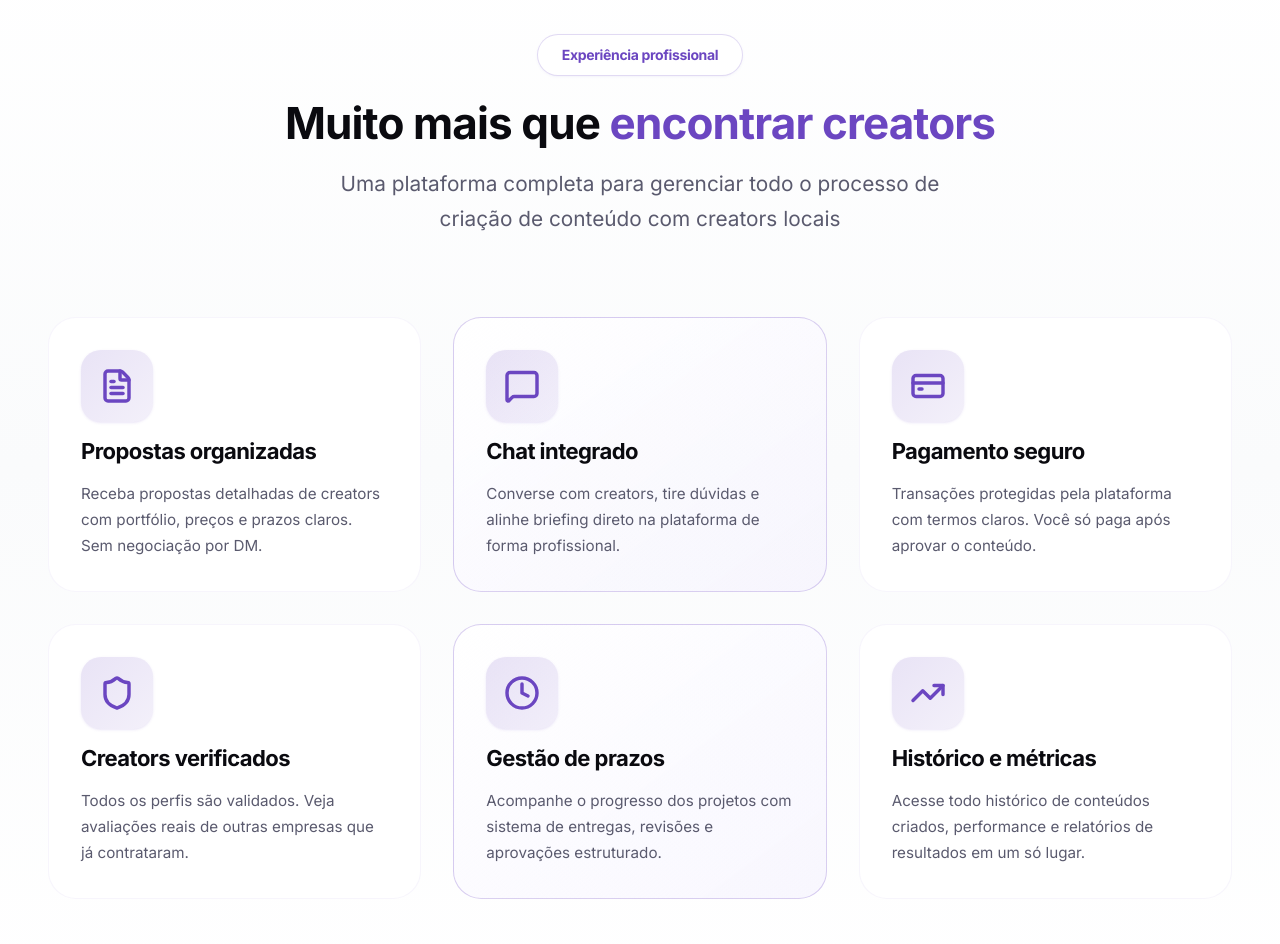
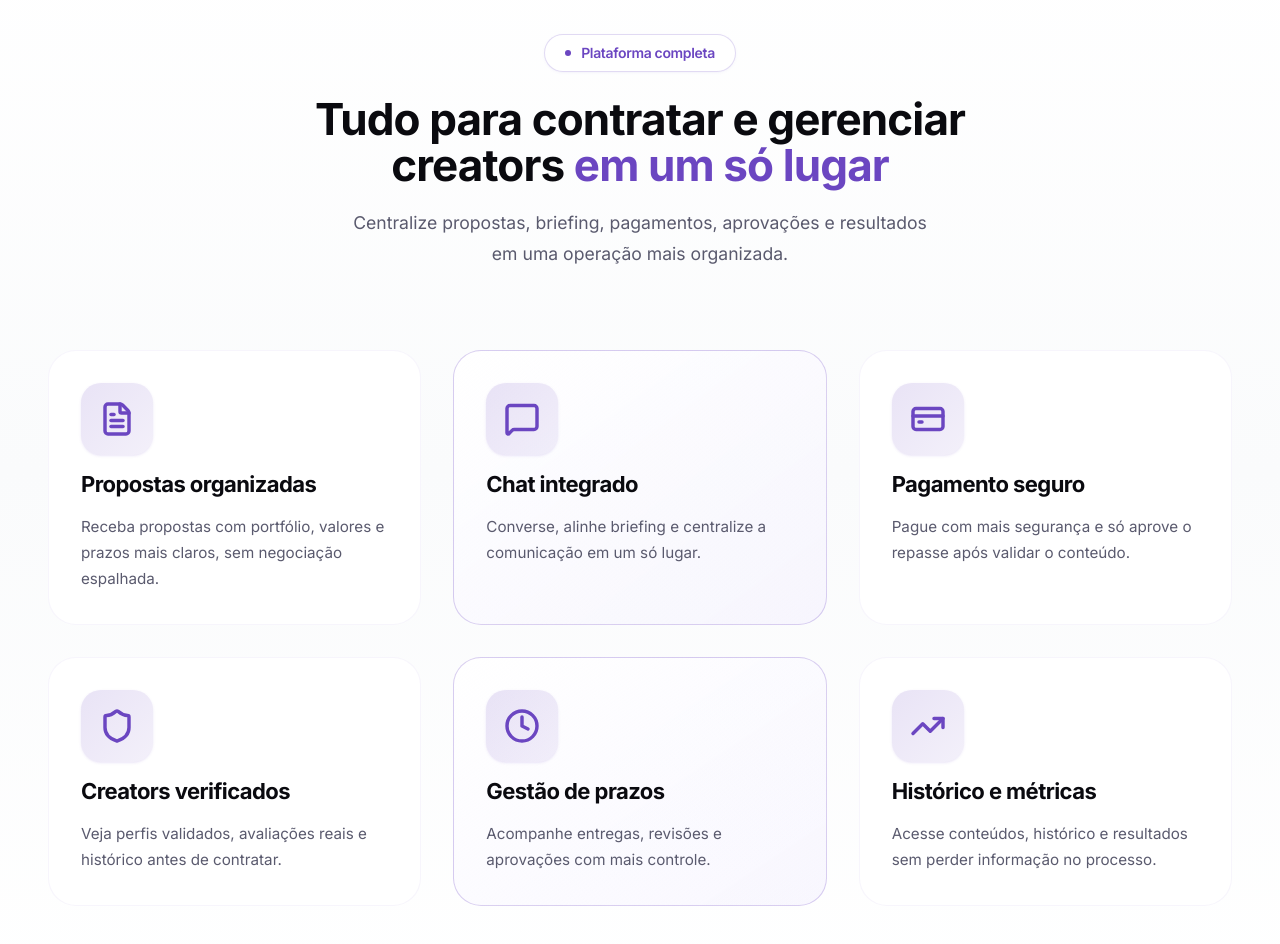
Before and after one commit to MogLuiz/ugc-lp, a Next.js app: page / in a window 1280 px wide. Shown: the part 3440-4384 px from the top of the page. Built offline with nearby package versions, Linux system fonts and the light colour scheme.

Commit message:
refactor: section

```diff
--- a/src/components/Benefits.tsx
+++ b/src/components/Benefits.tsx
@@ -4,37 +4,37 @@ const benefits = [
   {
     icon: FileText,
     title: "Propostas organizadas",
-    description: "Receba propostas detalhadas de creators com portfólio, preços e prazos claros. Sem negociação por DM.",
+    description: "Receba propostas com portfólio, valores e prazos mais claros, sem negociação espalhada.",
     highlight: false,
   },
   {
     icon: MessageSquare,
     title: "Chat integrado",
-    description: "Converse com creators, tire dúvidas e alinhe briefing direto na plataforma de forma profissional.",
+    description: "Converse, alinhe briefing e centralize a comunicação em um só lugar.",
     highlight: true,
   },
   {
     icon: CreditCard,
     title: "Pagamento seguro",
-    description: "Transações protegidas pela plataforma com termos claros. Você só paga após aprovar o conteúdo.",
+    description: "Pague com mais segurança e só aprove o repasse após validar o conteúdo.",
     highlight: false,
   },
   {
     icon: Shield,
     title: "Creators verificados",
-    description: "Todos os perfis são validados. Veja avaliações reais de outras empresas que já contrataram.",
+    description: "Veja perfis validados, avaliações reais e histórico antes de contratar.",
     highlight: false,
   },
   {
     icon: Clock,
     title: "Gestão de prazos",
-    description: "Acompanhe o progresso dos projetos com sistema de entregas, revisões e aprovações estruturado.",
+    description: "Acompanhe entregas, revisões e aprovações com mais controle.",
     highlight: true,
   },
   {
     icon: TrendingUp,
     title: "Histórico e métricas",
-    description: "Acesse todo histórico de conteúdos criados, performance e relatórios de resultados em um só lugar.",
+    description: "Acesse conteúdos, histórico e resultados sem perder informação no processo.",
     highlight: false,
   },
 ];
@@ -44,14 +44,15 @@ export function Benefits() {
     <section id="beneficios" className="py-32 lg:py-24 bg-gradient-to-b from-white via-[#fafbfc] to-white">
       <div className="max-w-7xl mx-auto px-6 lg:px-12">
         <div className="max-w-4xl mx-auto text-center mb-24 lg:mb-20">
-          <div className="inline-flex items-center gap-2.5 px-6 py-2.5 bg-white backdrop-blur-sm rounded-full border border-primary/20 shadow-sm shadow-primary/5 mb-6">
-            <span className="text-sm text-primary font-bold tracking-tight">Experiência profissional</span>
+          <div className="inline-flex items-center gap-2.5 px-5 py-2 bg-white backdrop-blur-sm rounded-full border border-primary/20 shadow-sm shadow-primary/5 mb-6">
+            <div className="w-1.5 h-1.5 rounded-full bg-primary" />
+            <span className="text-sm text-primary font-semibold tracking-tight">Plataforma completa</span>
           </div>
           <h2 className="text-[2.75rem] lg:text-[2.75rem] font-bold text-foreground mb-5 leading-[1.05] tracking-[-0.02em]">
-            Muito mais que <span className="text-primary">encontrar creators</span>
+            Tudo para contratar e gerenciar<br className="hidden lg:block" /> creators <span className="text-primary">em um só lugar</span>
           </h2>
-          <p className="text-[1.1rem] lg:text-[1.3rem] text-muted-foreground leading-[1.7] max-w-2xl mx-auto">
-            Uma plataforma completa para gerenciar todo o processo de criação de conteúdo com creators locais
+          <p className="text-[1.05rem] lg:text-[1.1rem] text-muted-foreground leading-[1.75] max-w-xl mx-auto">
+            Centralize propostas, briefing, pagamentos, aprovações e resultados em uma operação mais organizada.
           </p>
         </div>
 
```
